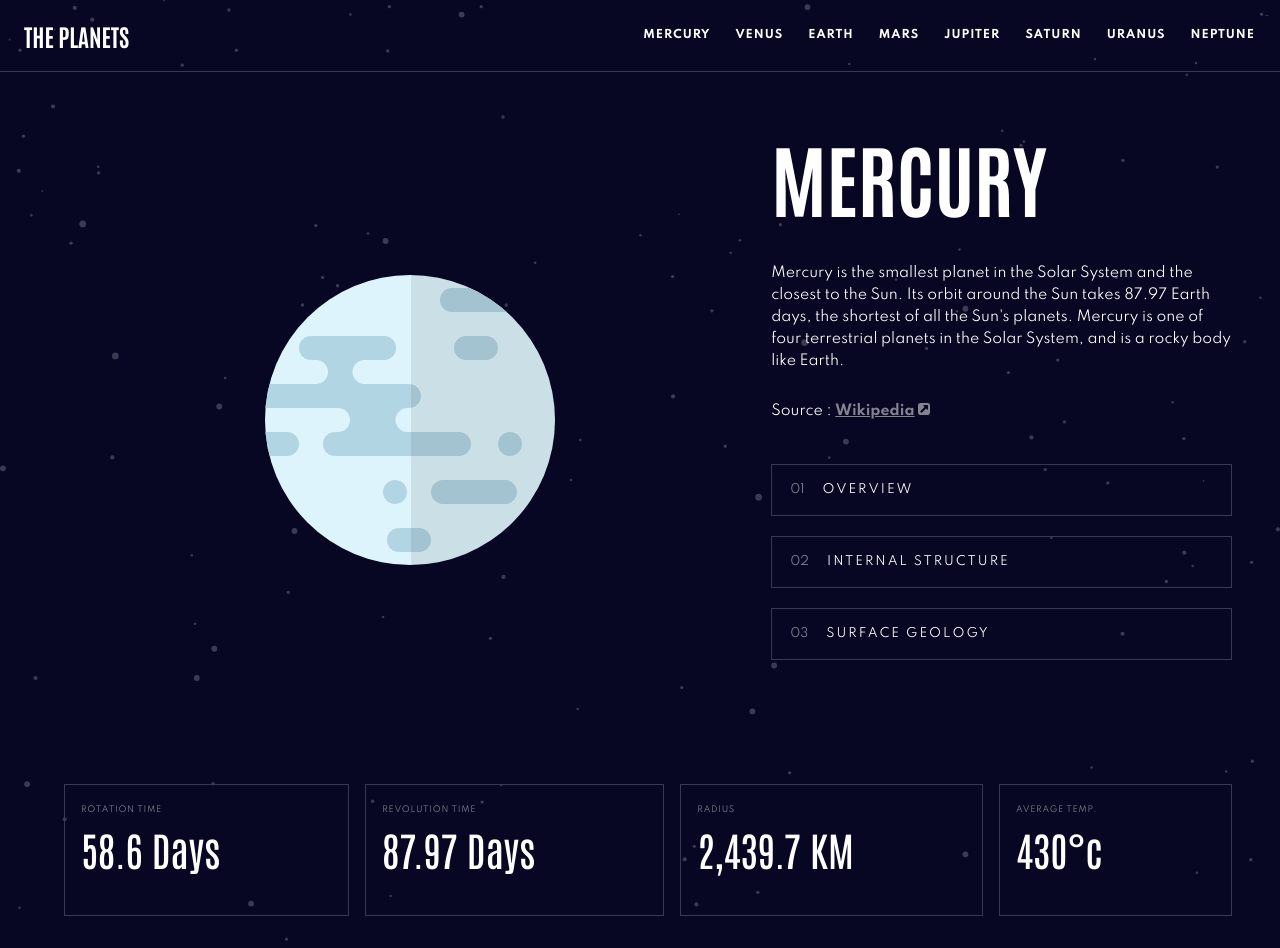
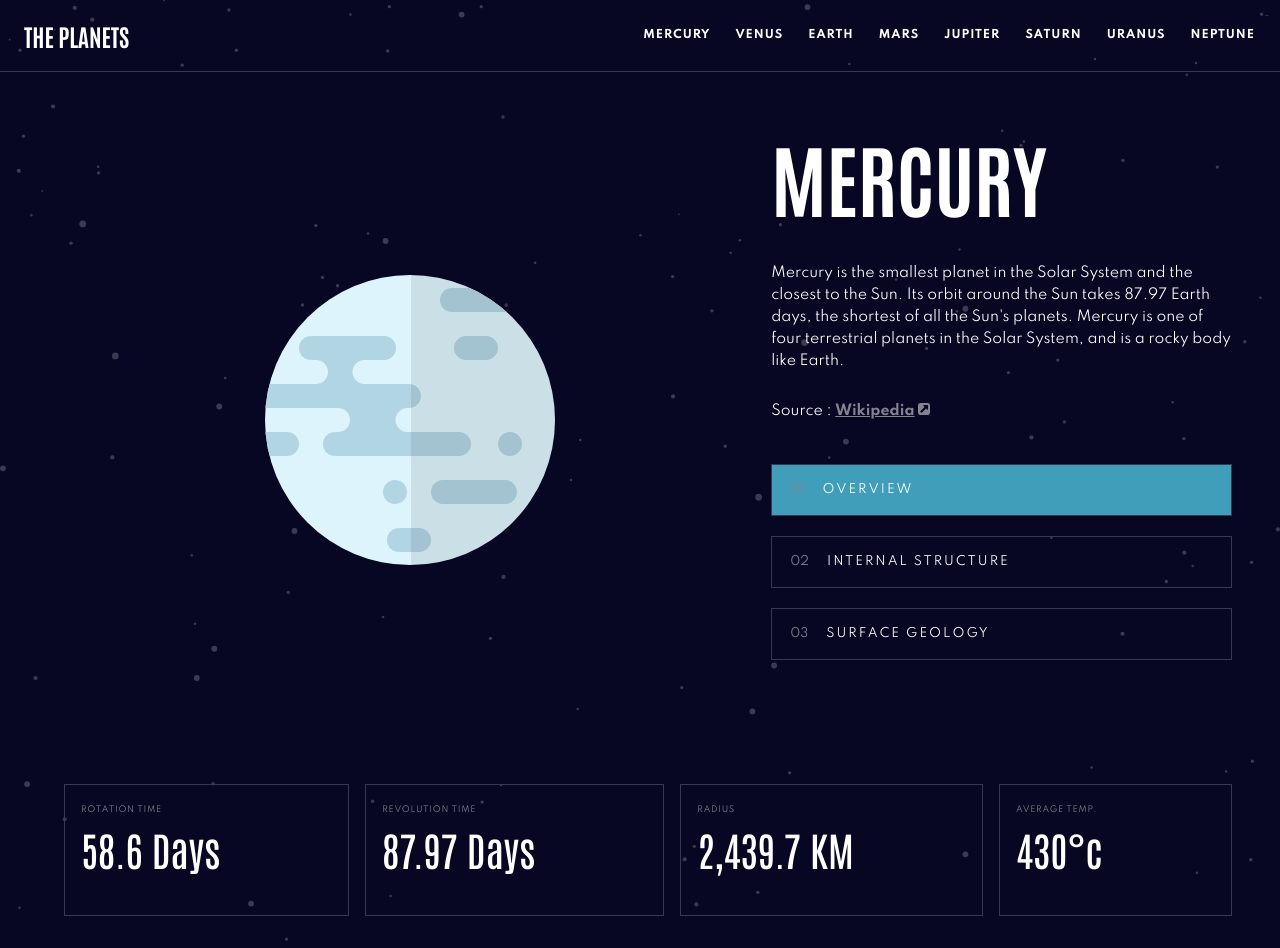
Before and after one commit to TerrenceArceo/planets-fact-site, a React (Create React App) app: page / in a window 1280 px wide. In both pictures the pointer is over the item "OVERVIEW". Built offline with nearby package versions, Linux system fonts and the light colour scheme.

Commit message:
added hover, focus, and planet's colors per page as well as the planetColor state that has an array of each planet's name to keep track of what color each button should have depending on which page is shown.

```diff
--- a/src/App.js
+++ b/src/App.js
@@ -16,6 +16,16 @@ import Venus from './MainComponents/planets/Venus'
 
 function App() {
   const [planets, setPlanets] = useState(Data)
+  const [planetColor, setPlanetColor] = useState([
+    "mercury",
+    "venus",
+    "earth",
+    "mars",
+    "jupiter",
+    "saturn",
+    "uranus",
+    "neptune"
+  ])
   const size = useWindowSize()
 
   function body(index) {
@@ -31,9 +41,9 @@ function App() {
             </ul>
             :
             <ol className="BS-info-buttons">
-                  <li className='button-one'><button>Overview</button></li>
-                  <li className='button-two'><button>Internal structure</button></li>
-                  <li className='button-three'><button>Surface Geology</button></li>
+                <li className={`button-one ${planetColor[index]}`}><button>Overview</button></li>
+                <li className={`button-two ${planetColor[index]}`}><button>Internal structure</button></li>
+                <li className={`button-three ${planetColor[index]}`} ><button>Surface Geology</button></li>
             </ol>
           }
           <img src={planet.images.planet} alt="mercury" className="img-planet" />
--- a/src/style.css
+++ b/src/style.css
@@ -209,6 +209,39 @@ button {
         width: 90%;
     }
 
+    .mercury:hover,
+    .mercury:focus {
+        background-color: var(--clr-mercury);
+    }
+    .venus:hover,
+    .venus:focus {
+        background-color: var(--clr-venus);
+    }
+    .earth:hover,
+    .earth:focus {
+        background-color: var(--clr-earth);
+    }
+    .mars:hover,
+    .mars:focus {
+        background-color: var(--clr-mars);
+    }
+    .jupiter:hover,
+    .jupiter:focus {
+        background-color: var(--clr-jupiter);
+    }
+    .saturn:hover,
+    .saturn:focus {
+        background-color: var(--clr-saturn);
+    }
+    .uranus:hover,
+    .uranus:focus {
+        background-color: var(--clr-uranus);
+    }
+    .neptune:hover,
+    .neptune:focus {
+        background-color: var(--clr-neptune);
+    }
+
     .header {
         display: flex;
         flex-direction: column;
```
Lines whose indentation alone changed are shown as unchanged.
